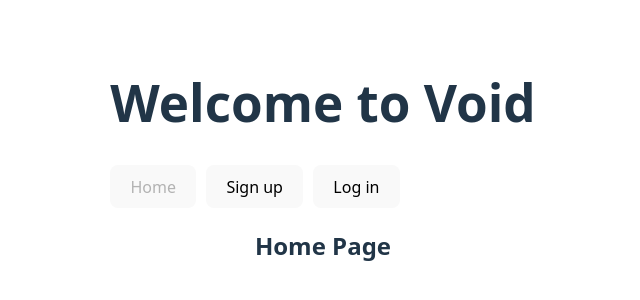
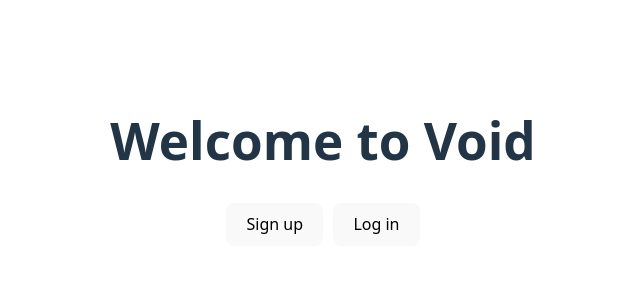
Before and after one commit to ImMars0/Void-Chat-Client, a React (Vite) app: page / in a window 1280 px wide. Shown: the part 238-538 px from the top of the page, without its empty margins (317-957 px from the left). Built offline with nearby package versions, Linux system fonts and the light colour scheme.

Commit message:
Home page

```diff
--- a/src/App.tsx
+++ b/src/App.tsx
@@ -35,7 +35,6 @@ function AppContent() {
       )}
 
       <Routes>
-        <Route path="/" element={<h2>Home Page</h2>} />
         <Route path="/signup" element={<SignUp />} />
         <Route path="/login" element={<Login />} />
       </Routes>
@@ -46,10 +45,14 @@ function AppContent() {
 function NavButtons() {
   const location = useLocation();
   return (
-    <nav style={{ marginTop: "20px", display: "flex", gap: "10px" }}>
-      <Link to="/">
-        <button disabled={location.pathname === "/"}>Home</button>
-      </Link>
+    <nav
+      style={{
+        marginTop: "20px",
+        display: "flex",
+        gap: "10px",
+        justifyContent: "center",
+      }}
+    >
       <Link to="/signup">
         <button disabled={location.pathname === "/signup"}>Sign up</button>
       </Link>
```
